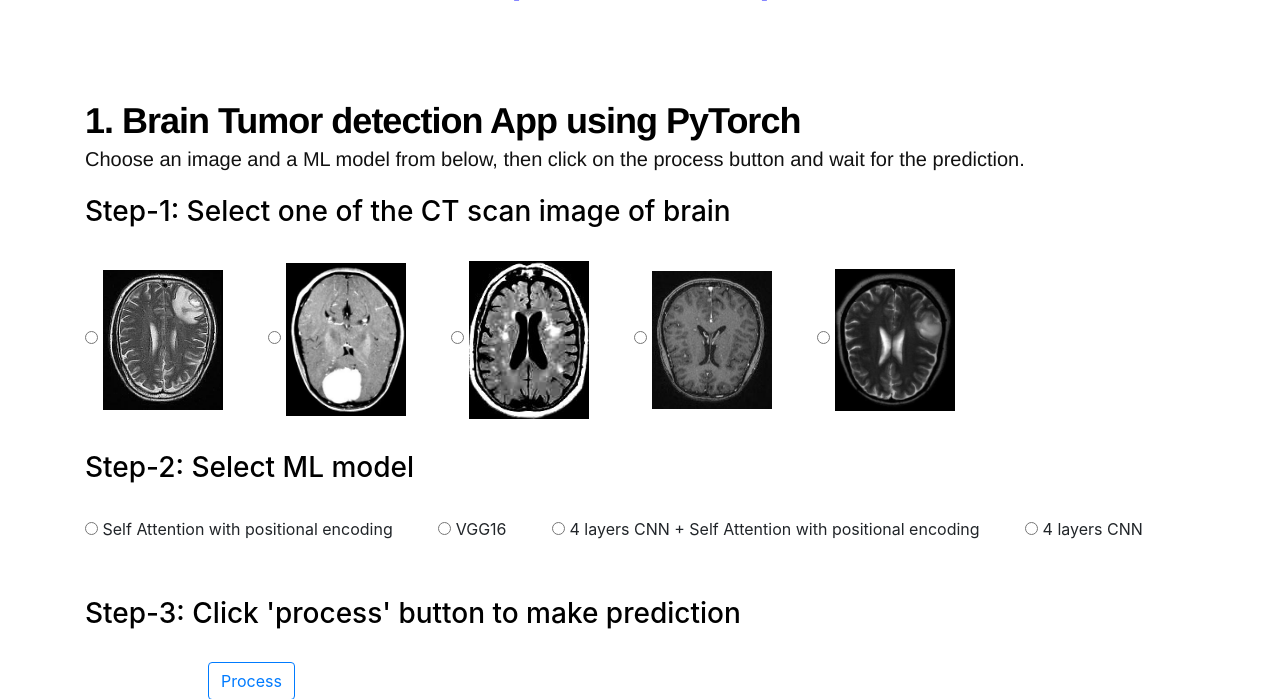
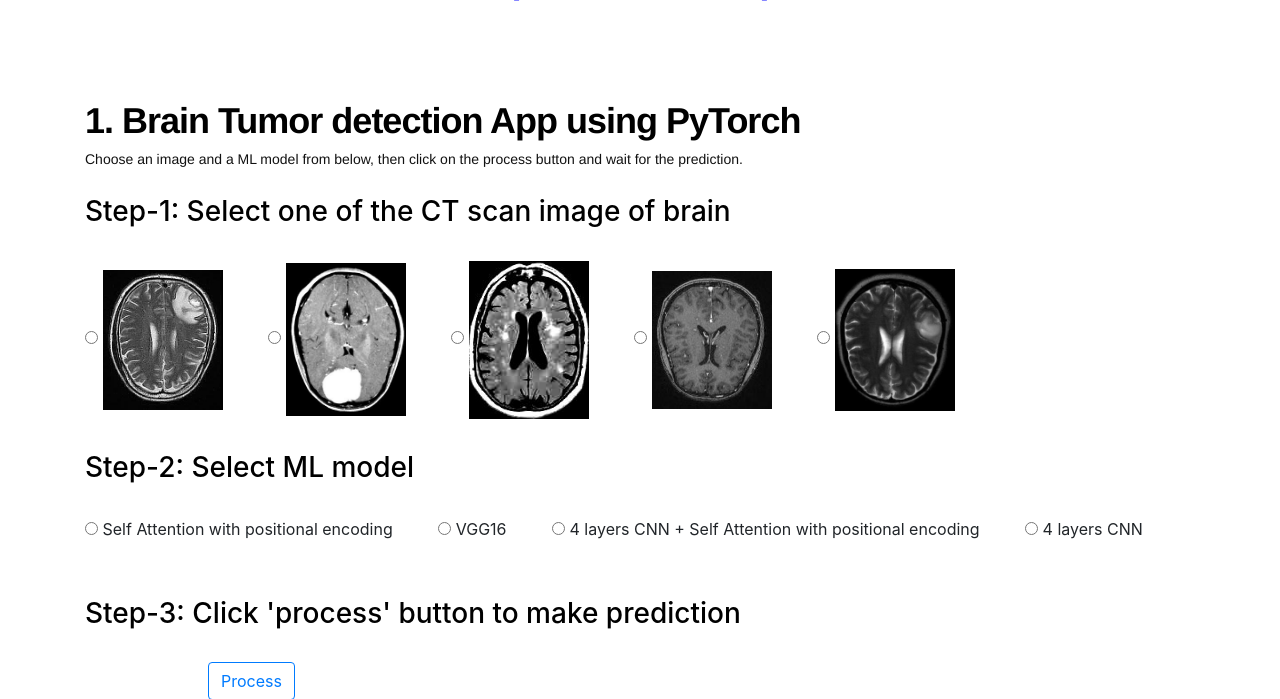
Before and after one commit to amitkr2410/MachineLearning-Deployment, a Flask app: page / in a window 1280 px wide. Shown: the part 121-820 px from the top of the page. Run offline with Flask 3, Linux system fonts and the light colour scheme; some libraries are stand-ins or nearby versions.

Commit message:
AWS, docker and lambda function: improvement

```diff
--- a/PyTorch_BrainImage_AWS_Lambda/app.py
+++ b/PyTorch_BrainImage_AWS_Lambda/app.py
@@ -1,4 +1,4 @@
-#Flask application
+#Flask application with serverless_wsgi: a Serverless Framework plugin
 # It's primary function is to host serverless application
 # In this code, we integrate Flask app with html and css elements together
 # to  create aesthetically beautiful application
@@ -48,5 +48,5 @@ def handler(event, context):
     return serverless_wsgi.handle_request(app, event, context)
 
 #if __name__ == "__main__":
-#     app.run(host='0.0.0.0', port=5000, debug=True)
+#     app.run( debug=True)
 #    app.run(host='0.0.0.0', port=5000, debug=True)
--- a/PyTorch_BrainImage_AWS_Lambda/requirements.txt
+++ b/PyTorch_BrainImage_AWS_Lambda/requirements.txt
@@ -1,4 +1,4 @@
-#torchvision==0.15.2
+##torchvision==0.15.2
 #torch==2.0.1
 #numpy==1.24.3
 #nltk==3.8.1
--- a/PyTorch_BrainImage_AWS_Lambda/src/eval.py
+++ b/PyTorch_BrainImage_AWS_Lambda/src/eval.py
@@ -1,4 +1,4 @@
-#Code to process the input image file and use the ML model to predict the status of tumor
+#Code to process the input image file and use the ML model to predict the status of tumor:
 #import numpy as np
 import torch
 from torch import nn
--- a/PyTorch_BrainImage_AWS_Lambda/src/model.py
+++ b/PyTorch_BrainImage_AWS_Lambda/src/model.py
@@ -1,4 +1,4 @@
-#PyTorch model definition for VGG16 architectures and 4 layers CNN model.
+#PyTorch model definition for VGG16 architectures and 4 layers CNN model:
 import torchvision
 import torch
 import torch.nn as nn
--- a/PyTorch_BrainImage_AWS_Lambda/src/model_attention.py
+++ b/PyTorch_BrainImage_AWS_Lambda/src/model_attention.py
@@ -1,4 +1,4 @@
-#Model definition for self-attention with positional encoding
+#Model definition for self-attention with positional encoding:
 import torchvision
 import torch
 import torch.nn as nn
--- a/PyTorch_BrainImage_AWS_Lambda/templates/index.html
+++ b/PyTorch_BrainImage_AWS_Lambda/templates/index.html
@@ -40,7 +40,7 @@
       p {
         color: #111;
         font-family: 'Helvetica Neue', sans-serif;
-        font-size: 20px;
+        font-size: 14px;
         line-height: 24px;
         margin: 0 0 24px;
         text-justify: inter-word;
@@ -75,7 +75,7 @@
   <body>
     <div class="container mt-5">
       <div class="centered">
-        <!-- Project One starts Sentiment analysis:-->
+        <!-- Project One starts Sentiment analysis::  :-->
         <h1 class="header" style="color:blue;">Welcome to Amit Kumar's Machine Learning
           powered Apps <br> (on AWS Cloud )</h1>
       </div>
--- a/PyTorch_BrainImage_GoogleCloudRun/app.py
+++ b/PyTorch_BrainImage_GoogleCloudRun/app.py
@@ -1,4 +1,4 @@
-#Flask application
+#Flask application on gcp
 # It's primary function is to host serverless application
 # In this code, we integrate Flask app with html and css elements together
 # to  create aesthetically beautiful application
--- a/PyTorch_BrainImage_GoogleKubernetes/app.py
+++ b/PyTorch_BrainImage_GoogleKubernetes/app.py
@@ -1,4 +1,4 @@
-#Flask application
+#Flask application on gcp
 # It's primary function is to host serverless application
 # In this code, we integrate Flask app with html and css elements together
 # to  create aesthetically beautiful application
```
Also changed, not shown: PyTorch_BrainImage_AWS_Lambda/README.md, PyTorch_BrainImage_AWS_Lambda/README_Google.txt, README.md, 7 other files.
